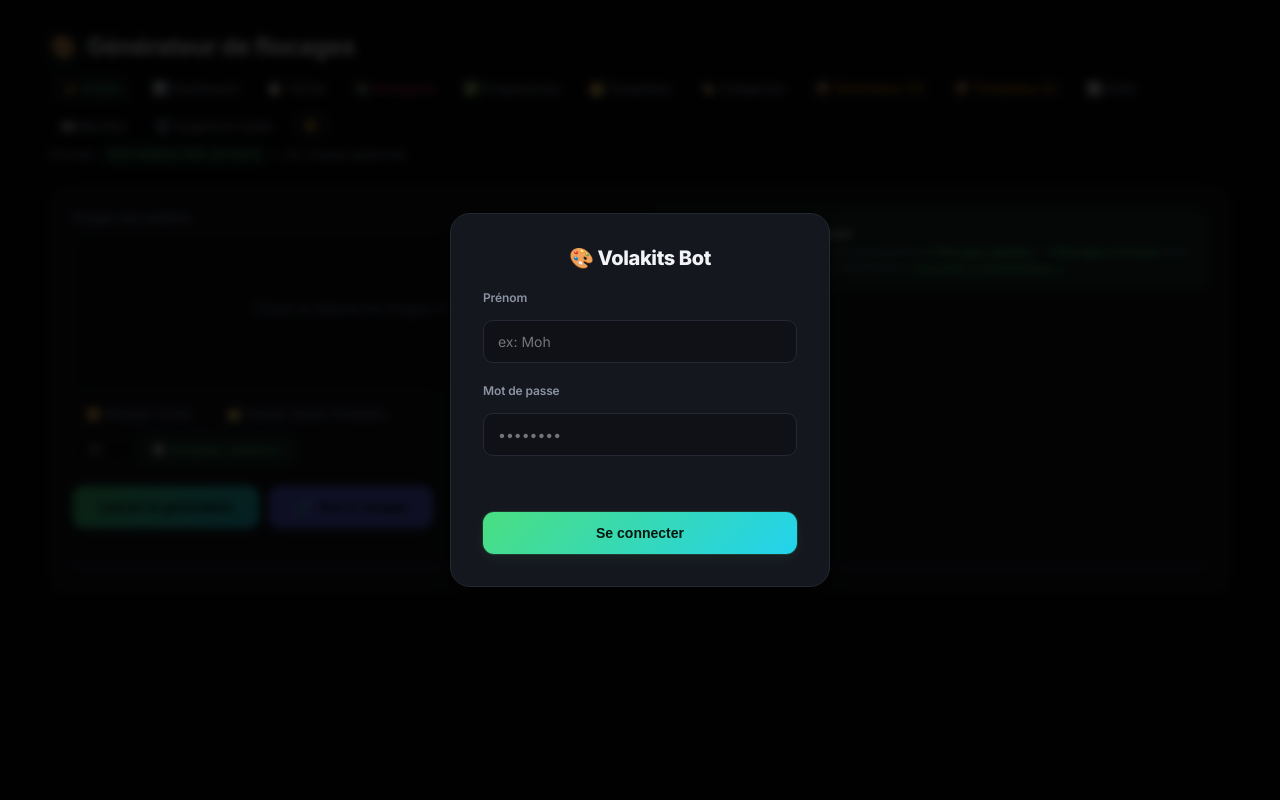
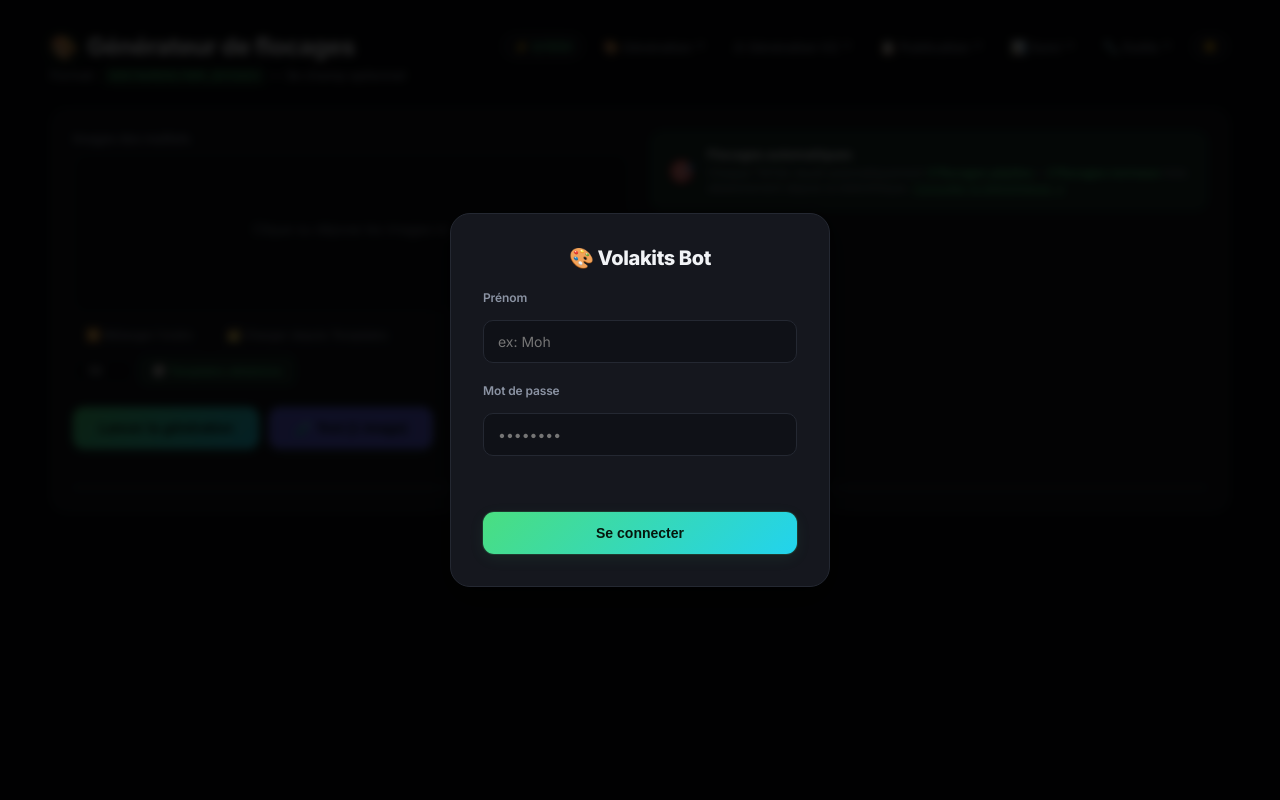
Before and after one commit to waelenajar8-png/jersey-app, a Flask app: page / in a window 1280 px wide. Run offline with Flask 3, Linux system fonts and the light colour scheme; some libraries are stand-ins or nearby versions.

Commit message:
Update index.html

```diff
--- a/templates/index.html
+++ b/templates/index.html
@@ -78,6 +78,18 @@ h1 .h1-icon{font-size:22px;filter:drop-shadow(0 2px 8px rgba(74,222,128,.3))}
 .rpd-badge.danger{color:var(--danger);border-color:rgba(248,113,113,.3)}
 .nav-link{color:var(--text-dim);text-decoration:none;font-size:13px;font-weight:600;padding:6px 10px;border-radius:8px;transition:all .15s ease}
 .nav-link:hover{color:var(--text);background:var(--panel-hover)}
+/* ── Menus déroulants de navigation ────────────────────────────────── */
+.navmenu{position:relative;display:inline-block}
+.navmenu-btn{color:var(--text-dim);background:none;border:none;font-family:inherit;font-size:13px;font-weight:600;padding:6px 10px;border-radius:8px;cursor:pointer;transition:all .15s ease;display:flex;align-items:center;gap:4px}
+.navmenu-btn:hover,.navmenu.open .navmenu-btn{color:var(--text);background:var(--panel-hover)}
+.navmenu-btn .chev{font-size:9px;opacity:.6;transition:transform .18s ease}
+.navmenu.open .navmenu-btn .chev{transform:rotate(180deg)}
+.navmenu-drop{position:absolute;top:calc(100% + 6px);left:0;min-width:190px;background:var(--panel);border:1px solid var(--border-strong);border-radius:12px;box-shadow:var(--shadow-md);padding:6px;z-index:200;opacity:0;visibility:hidden;transform:translateY(-6px);transition:all .16s cubic-bezier(.16,1,.3,1)}
+.navmenu.open .navmenu-drop{opacity:1;visibility:visible;transform:translateY(0)}
+.navmenu-drop a{display:flex;align-items:center;gap:8px;color:var(--text-dim);text-decoration:none;font-size:13px;font-weight:600;padding:9px 11px;border-radius:8px;transition:all .13s ease;white-space:nowrap}
+.navmenu-drop a:hover{color:var(--text);background:var(--panel-hover)}
+.navmenu-drop a.current{color:var(--accent);background:var(--accent-dim)}
+@media(max-width:640px){.navmenu-drop{position:fixed;left:12px;right:12px;min-width:0}}
 .theme-btn{background:var(--panel);border:1px solid var(--border);color:var(--text);padding:6px 11px;border-radius:100px;cursor:pointer;font-size:13px;font-weight:600;box-shadow:var(--shadow-sm);transition:all .15s ease}
 .theme-btn:hover{border-color:var(--border-strong);transform:translateY(-1px)}
 .subtitle{color:var(--text-dim);font-size:13px;margin:0 0 24px;font-weight:500}
@@ -195,17 +207,44 @@ input[type=file]{display:none}
     <div class="topbar-right">
         <div class="rpd-badge" id="rpdBadge">⚡ — / 1000</div>
         <div class="rpd-badge" id="bufferBadge" style="color:#fbbf24;border-color:#fbbf24;display:none">⏳ buffer: —/7</div>
-        <a href="/dashboard" class="nav-link">📊 Dashboard</a>
-        <a href="/queue" class="nav-link">📋 TikTok</a>
-        <a href="/queue_ig" class="nav-link" style="color:#e1306c">📸 Instagram</a>
-        <a href="/scheduled" class="nav-link">✅ Programmés</a>
-        <a href="/templates" class="nav-link">🗂️ Templates</a>
-        <a href="/categories" class="nav-link">🏷️ Catégories</a>
-        <a href="/generator2" class="nav-link" style="color:#f59e0b;border:1px solid #f59e0b22">📦 Générateur V2</a>
-        <a href="/templates2" class="nav-link" style="color:#f59e0b;border:1px solid #f59e0b22">📦 Templates V2</a>
-        <a href="/stats" class="nav-link">📈 Stats</a>
-        <a href="/monitor" class="nav-link">👀 Monitor</a>
-        <a href="/remove_box" class="nav-link">🗑️ Supprimer boîte</a>
+        <div class="navmenu" data-menu>
+            <button class="navmenu-btn" data-menu-btn>🎨 Génération <span class="chev">▼</span></button>
+            <div class="navmenu-drop">
+                <a href="/" class="current">🎨 Générateur</a>
+                <a href="/templates">🗂️ Templates</a>
+                <a href="/categories">🏷️ Catégories S/A/B</a>
+            </div>
+        </div>
+        <div class="navmenu" data-menu>
+            <button class="navmenu-btn" data-menu-btn>♺ Génération V2 <span class="chev">▼</span></button>
+            <div class="navmenu-drop">
+                <a href="/generator2">📦 Générateur V2</a>
+                <a href="/templates2">📦 Templates V2</a>
+            </div>
+        </div>
+        <div class="navmenu" data-menu>
+            <button class="navmenu-btn" data-menu-btn>📋 Publication <span class="chev">▼</span></button>
+            <div class="navmenu-drop">
+                <a href="/queue">📋 File TikTok</a>
+                <a href="/queue_ig" style="color:#e1306c">📸 File Instagram</a>
+                <a href="/scheduled">✅ Programmés</a>
+            </div>
+        </div>
+        <div class="navmenu" data-menu>
+            <button class="navmenu-btn" data-menu-btn>📊 Suivi <span class="chev">▼</span></button>
+            <div class="navmenu-drop">
+                <a href="/dashboard">📊 Dashboard</a>
+                <a href="/stats">📈 Stats</a>
+                <a href="/monitor">👀 Monitor</a>
+                <a href="/calendar">📅 Calendrier</a>
+            </div>
+        </div>
+        <div class="navmenu" data-menu>
+            <button class="navmenu-btn" data-menu-btn>🔧 Outils <span class="chev">▼</span></button>
+            <div class="navmenu-drop">
+                <a href="/remove_box">🗑️ Supprimer boîte</a>
+            </div>
+        </div>
         <div class="user-chip" id="userChip" style="display:none" onclick="doLogout()" title="Cliquer pour se déconnecter">👤 <span id="userChipName"></span> ✕</div>
         <button class="theme-btn" id="themeBtn">☀️</button>
     </div>
@@ -971,6 +1010,21 @@ function notifyDone(total,testMode){
     else if(Notification.permission!=='denied')Notification.requestPermission().then(p=>{if(p==='granted')new Notification('✅ Terminé',{body:`${total} image(s) prête(s)`})});
 }
 document.addEventListener('visibilitychange',()=>{if(!document.hidden)document.title='Générateur de flocages'});
+// ── Menus déroulants de navigation ──────────────────────────────────
+(function(){
+    const menus=document.querySelectorAll('[data-menu]');
+    menus.forEach(m=>{
+        const btn=m.querySelector('[data-menu-btn]');
+        btn.addEventListener('click',e=>{
+            e.stopPropagation();
+            const wasOpen=m.classList.contains('open');
+            menus.forEach(x=>x.classList.remove('open'));
+            if(!wasOpen)m.classList.add('open');
+        });
+    });
+    document.addEventListener('click',()=>menus.forEach(m=>m.classList.remove('open')));
+    document.addEventListener('keydown',e=>{if(e.key==='Escape')menus.forEach(m=>m.classList.remove('open'))});
+})();
 </script>
 </body>
 </html>
```
